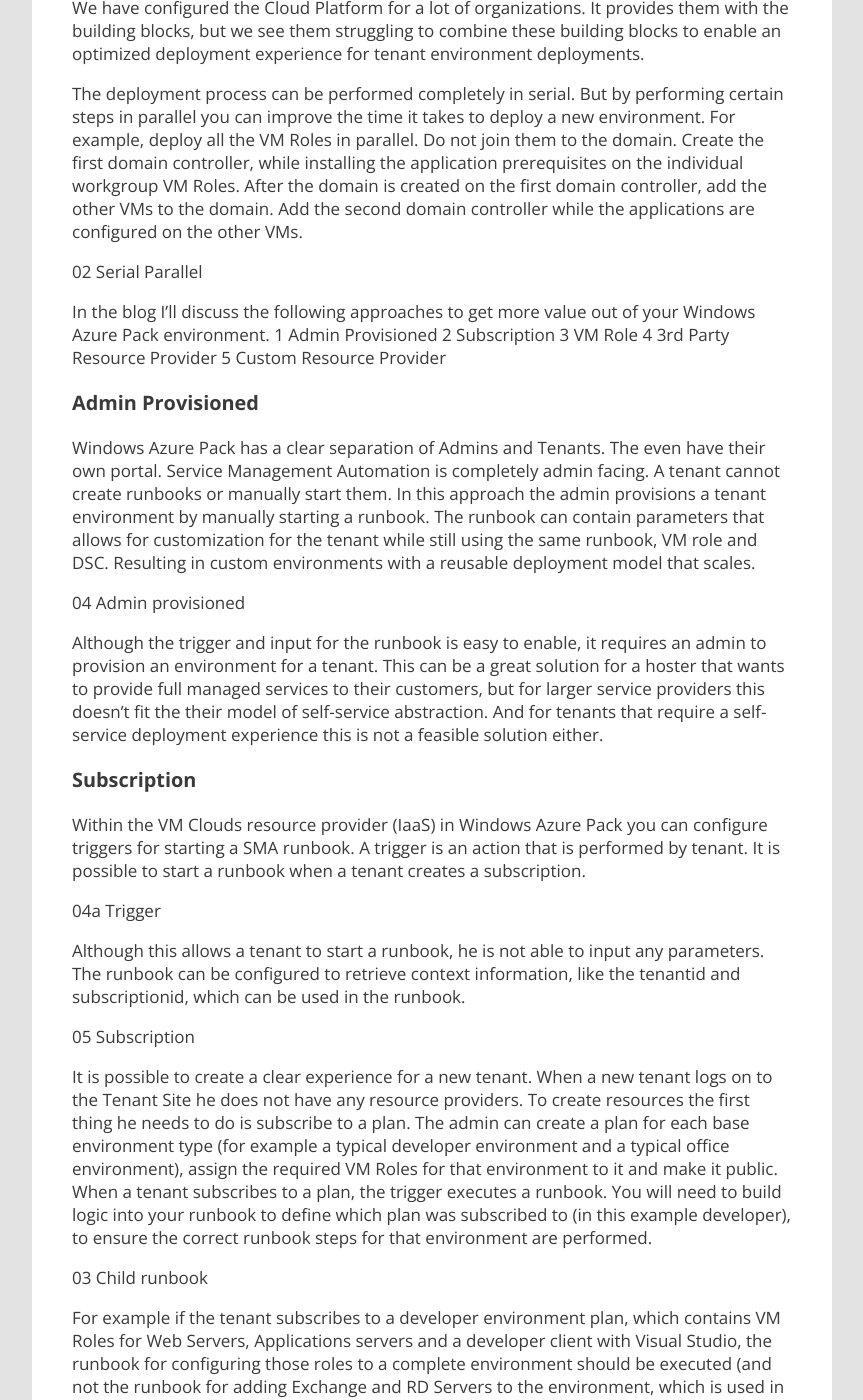
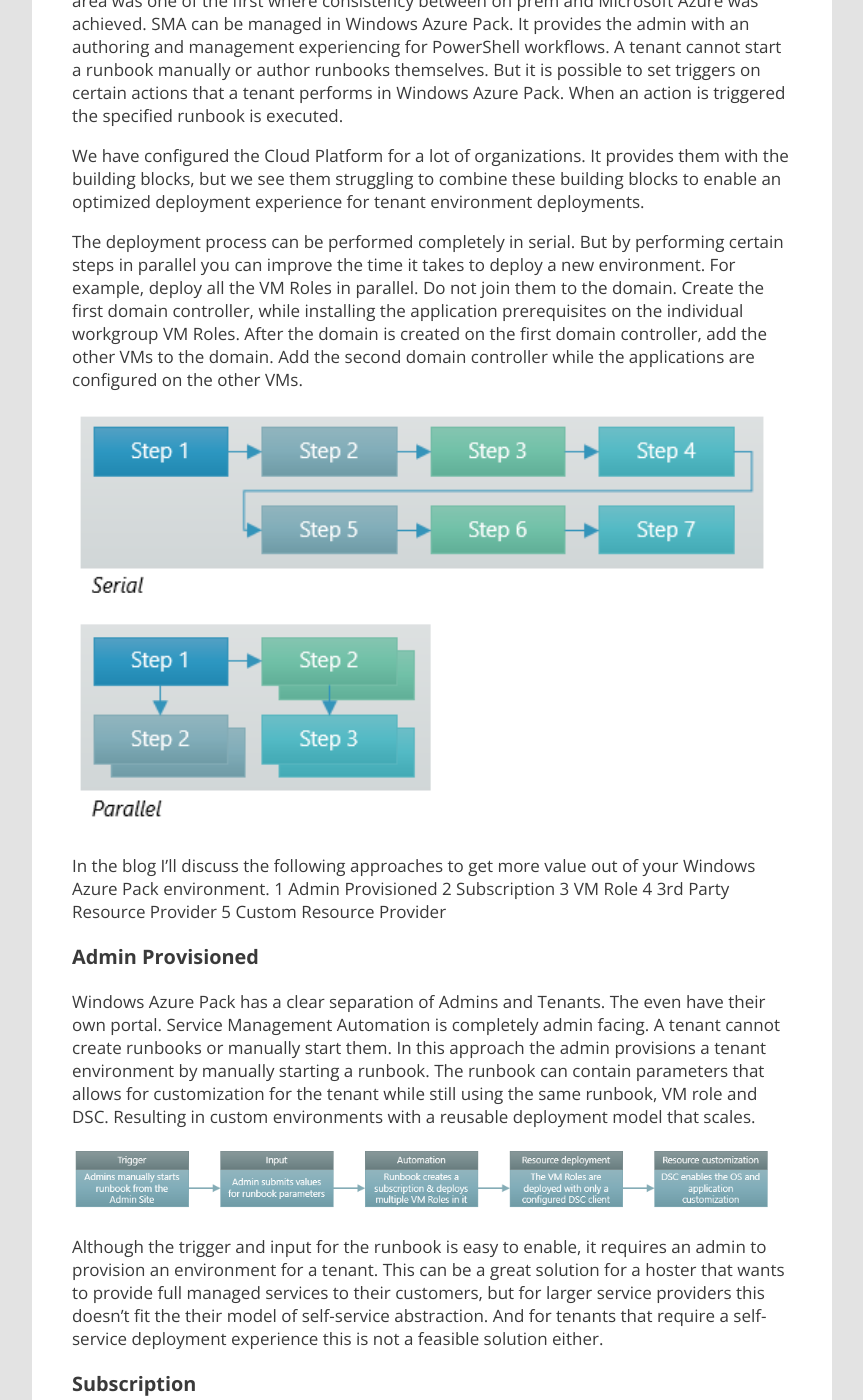
Before and after one commit to marcvaneijk/marcvaneijk.old, a Jekyll site: the page built from _posts/2015-07-21-wapvalue.md, in a window 1280 px wide and 1400 px high, scrolled down 3549 px. Shown: the whole window, without its empty margins (58-921 px from the left). Built offline with Jekyll 4.4.1, drawn with Linux system fonts in a browser that asks for light colours; nearby versions of some CDN libraries; some of the changed text lies outside the part shown.

Commit message:
Update 2015-07-21-wapvalue.md

```diff
--- a/_posts/2015-07-21-wapvalue.md
+++ b/_posts/2015-07-21-wapvalue.md
@@ -19,17 +19,13 @@ It is a small country, three and a half hours is about the longest drive you can
 
 I’m convinced it comes down to this;
 
-
-
 Since day one I have been a strong believer in the Microsoft roadmap for one consistent platform. That translates into the time I put into it (all my time) and the way I advocate this with customers, in blogs and on events. And I’m fortunate to be backed by smart folks inside Inovativ and Microsoft, that share the same mindset. If we are not convinced about the Cloud OS, how can we expect our customers to be.
-
 
 ## Framework
 
 Like learning a language, it can be challenging to start with the Cloud OS. The solution consists of many components that have dependencies and relations. We help Service Provides and Enterprises setting up that framework. We help them to understand the individual components and the interaction between these components. This is essential to setup a solid foundation and to keep it healthy over time.
 
 The most important part of a the Cloud OS are the services. A solid foundation is of no use if your users are unable to deploy anything on it. Windows Azure Pack comes with a number of resource providers that allow tenants to deploy a multitude of services. In almost all engagements, the resource provider for IaaS, called VM Clouds, was the primary resource provider used.
-
 
 ## The world is changing
 
@@ -41,10 +37,9 @@ How can you adapt to changing demand and still run a business that scales. The a
 
 We see two types of environments. Separated environments and multitenant shared services. In a separated environment each new customer is deployed as a greenfield. It contains domain controllers that form a new forest. At provisioning time the applications that are added to the environment usually do not have any customer data yet. With multitenant shared services a new customer is added to the shared services domain, that already contains customer data. We see this design in Enterprises and some Service Providers.
 
-01 Environment Types
+<img src="/images/2015-07-21/01-Environment-Types.png" width="700">
 
 The Service Provider configured multi-tenancy in the shared services domain, allowing each customer to only access and manage their own resources, but still use the shared services. In this scenario the Service Provider is in control of the shared services environment.
-
 
 ## Building Blocks
 
@@ -58,7 +53,6 @@ The stand alone VM is a direct mapping to a VM Template in System Center Virtual
 The VM Role allows you to integrate the installation of applications in the deployment process. Additional capabilities of the VM Role allows a tenant to scale instances within a single tier by using a simple slider bar in the tenant portal. A VM Role can be versioned, enabling a tenant to interact and update versions within the boundaries set by the admin. The VM Role consists of two components. The Resource Definition which is imported in Windows Azure Pack and provides a customizable end user wizard for the gallery item.
 Resource Extension which is imported in System Center Virtual Machine Manager and uses the Service Templates engine to deploy applications on top of the Operating System.
 
-
 ### DSC
 Why use DSC if the VM Role allows you to deploy applications as integral part of the virtual machine deployment process? Microsoft is moving to more consistency between their public cloud offering and the capabilities in your datacenter. The deployment model in Microsoft Azure is shifting towards a declarative model instead of imperative. When you invest time, effort and resources in your Windows Azure Pack deployment it is important that these investments are future proof. DSC is declarative and available in Microsoft Azure as an add in for a virtual machine. We recommend to use DSC for the application installation magic for the VM Role. Moving forward you can transform these investments while the platform is transitioning to more consistency. My fellow blogger, fellow MVP and colleague Ben Gelens has posted an excellent series on how to integrate DSC with the VM Role.
 
@@ -69,7 +63,7 @@ We have configured the Cloud Platform for a lot of organizations. It provides th
 
 The deployment process can be performed completely in serial. But by performing certain steps in parallel you can improve the time it takes to deploy a new environment. For example, deploy all the VM Roles in parallel. Do not join them to the domain. Create the first domain controller, while installing the application prerequisites on the individual workgroup VM Roles. After the domain is created on the first domain controller, add the other VMs to the domain. Add the second domain controller while the applications are configured on the other VMs.
 
-02 Serial Parallel
+<img src="/images/2015-07-21/02-Serial-Parallel.png" width="700">
 
 In the blog I’ll discuss the following approaches to get more value out of your Windows Azure Pack environment.
 1 Admin Provisioned
@@ -82,7 +76,7 @@ In the blog I’ll discuss the following approaches to get more value out of you
 
 Windows Azure Pack has a clear separation of Admins and Tenants. The even have their own portal. Service Management Automation is completely admin facing. A tenant cannot create runbooks or manually start them. In this approach the admin provisions a tenant environment by manually starting a runbook. The runbook can contain parameters that allows for customization for the tenant while still using the same runbook, VM role and DSC. Resulting in custom environments with a reusable deployment model that scales.
 
-04 Admin provisioned
+<img src="/images/2015-07-21/04-Admin-provisioned.png" width="700">
 
 Although the trigger and input for the runbook is easy to enable, it requires an admin to provision an environment for a tenant. This can be a great solution for a hoster that wants to provide full managed services to their customers, but for larger service providers this doesn’t fit the their model of self-service abstraction. And for tenants that require a self-service deployment experience this is not a feasible solution either.
 
@@ -90,15 +84,15 @@ Although the trigger and input for the runbook is easy to enable, it requires an
 
 Within the VM Clouds resource provider (IaaS) in Windows Azure Pack you can configure triggers for starting a SMA runbook. A trigger is an action that is performed by tenant. It is possible to start a runbook when a tenant creates a subscription.
 
-04a Trigger
+<img src="/images/2015-07-21/04a-Trigger.png" width="700">
 
 Although this allows a tenant to start a runbook, he is not able to input any parameters. The runbook can be configured to retrieve context information, like the tenantid and subscriptionid, which can be used in the runbook.
 
-05 Subscription
+<img src="/images/2015-07-21/05-Subscription.png" width="700">
 
 It is possible to create a clear experience for a new tenant. When a new tenant logs on to the Tenant Site he does not have any resource providers. To create resources the first thing he needs to do is subscribe to a plan. The admin can create a plan for each base environment type (for example a typical developer environment and a typical office environment), assign the required VM Roles for that environment to it and make it public. When a tenant subscribes to a plan, the trigger executes a runbook. You will need to build logic into your runbook to define which plan was subscribed to (in this example developer), to ensure the correct runbook steps for that environment are performed.
 
-03 Child runbook
+<img src="/images/2015-07-21/03-Child-runbook.png" width="700">
 
 For example if the tenant subscribes to a developer environment plan, which contains VM Roles for Web Servers, Applications servers and a developer client with Visual Studio, the runbook for configuring those roles to a complete environment should be executed (and not the runbook for adding Exchange and RD Servers to the environment, which is used in the office plan).
 
@@ -108,7 +102,7 @@ In the previous approach we configured a trigger on the creation of a subscripti
 
 Essentially we can use the customizable wizard of a VM Role deployment as a under friendly input wizard for the parameters of the runbook. There are a couple of caveats, but if you are willing to take the tradeoff it provides you with some powerful capabilities.
 
-06 VM Role
+<img src="/images/2015-07-21/06-VM-Role.png" width="700">
 
 The VM Role authoring tool allows you to create a custom fields for the gallery item deployment wizard. I have created an extensive article that is published on the Building Clouds blog, which describes the process in detail. Each parameters in the Resource Definition that is not mapped to a field in the resource configuration, must be present in the Resource Extension. An easy way to address that is to execute a cmdlet in the Resource Extension with an echo off that excepts all parameters from the Resource Definition.
 
@@ -122,7 +116,7 @@ There is a solid ecosystem for Windows Azure Pack. If you want to have a more ad
 
 The solution by GridPro connects a new resource provider to Service Manager. You can submit requests as a tenant in Windows Azure Pack. These requests are submitted to Service Manager, which in its return can execute a runbook (with an SMA connector also provided by GridPro). The customization options are much more advanced than you can get with the VM Role. The tenants will also see status updates for the requests and the runbook. Of course the benefits of Service Manager has more advantages, but if you already have an ITSM solution in place you might consider this combination a bit of an overkill if you are only looking at automating an environment deployment.
 
-07 3rd Party
+<img src="/images/2015-07-21/07-3rd-Party.png" width="700">
 
 I’m only focusing on this particular scenario, which does not do justice to the complete solution that GridPro has built. Please contact them for a complete overview of their offering.
 
@@ -130,7 +124,7 @@ I’m only focusing on this particular scenario, which does not do justice to th
 
 Although I don’t see many organizations taking this step, I would still like to mention it here. It is possible to develop your own custom resource provider. If you are an IT Pro it might be a bit challenging, but if you have developers in your organization you might seriously consider looking at this scenario. The advantage of creating a custom resource provider is that you can configure it completely to you requirements. You could for example create a custom resource provider that accepts user input for a runbook.
 
-08 Custom RP
+<img src="/images/2015-07-21/08-Custom-RP.png" width="700">
 
 This has overlap with the solution from GridPro. Although it does not require Service Manager, it does require you to do all the work they have already done. So either you invest time and resources yourself (also consider support for the solution over time) or buy the solution and the support and start directly.
 
```
